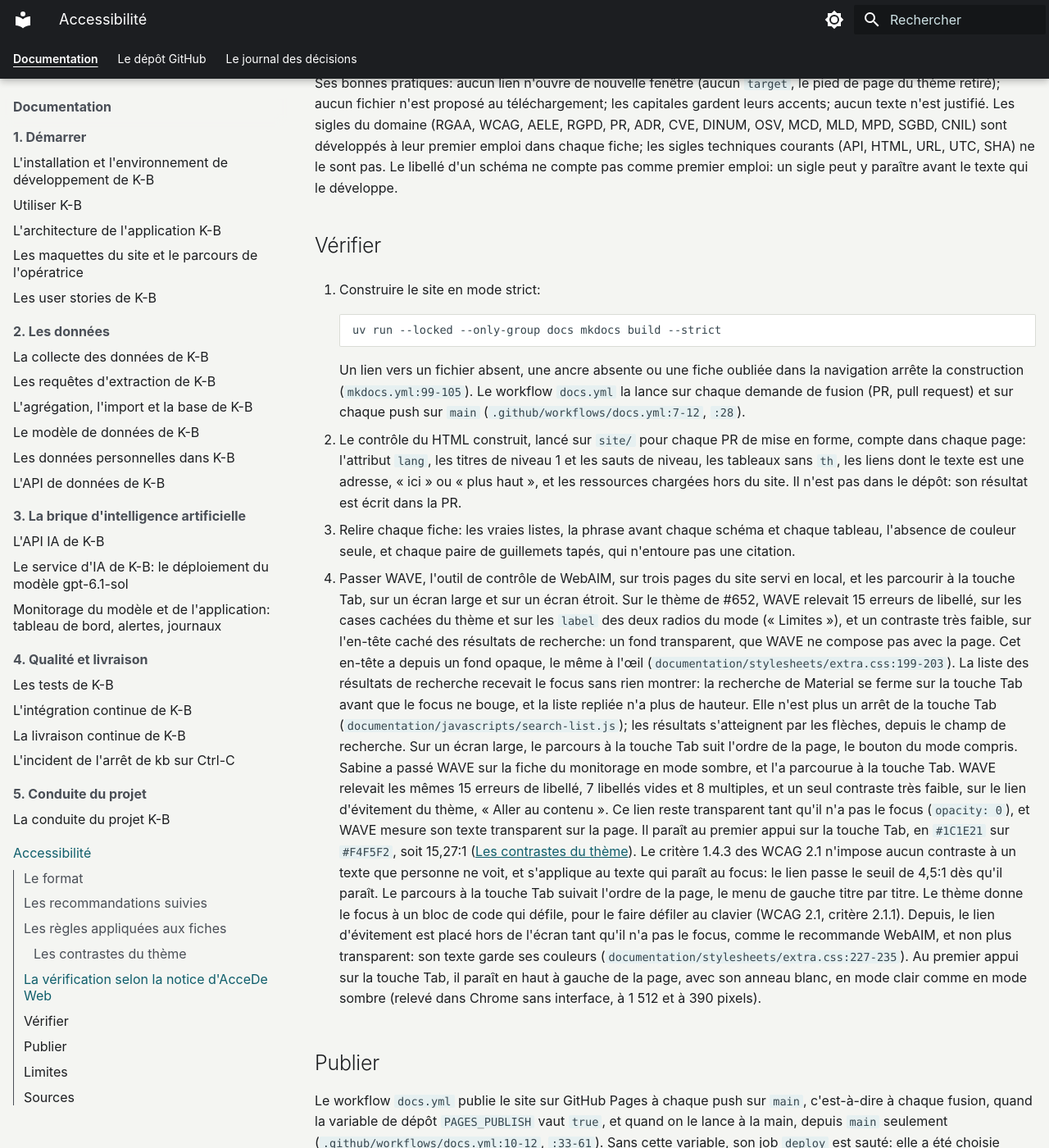
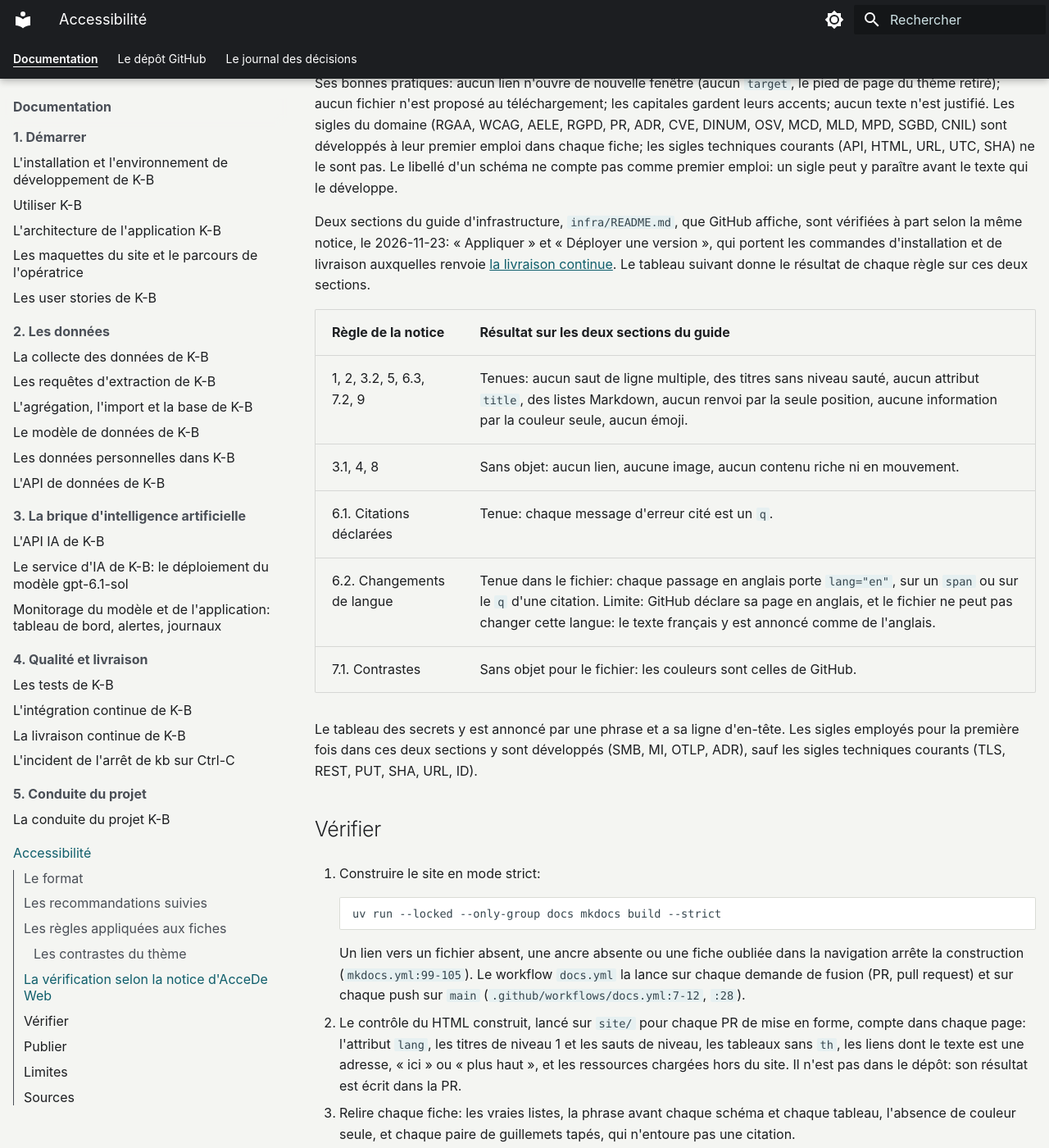
Before and after one commit to SabineLaurent/K-B, an MkDocs documentation site: the page built from documentation/accessibilite.md, in a window 1280 px wide and 1400 px high, scrolled down 12010 px. Shown: the whole window at 82% size. Built offline with MkDocs 1.6.1 and Material for MkDocs 9.7.7, drawn with Linux system fonts in a browser that asks for light colours; plug-ins that fetch from the network failed and are left out.

Commit message:
docs: tag the English passages and the quoted error messages of the sections Appliquer and Déployer une version of infra/README.md, expand SMB, MI, OTLP and ADR at their first use, announce the table of secrets by a sentence, and add the check of these two sections to the accessibility sheet (issue 705)

```diff
--- a/documentation/accessibilite.md
+++ b/documentation/accessibilite.md
@@ -188,6 +188,23 @@ AELE, RGPD, PR, ADR, CVE, DINUM, OSV, MCD, MLD, MPD, SGBD, CNIL) sont développ
 courants (API, HTML, URL, UTC, SHA) ne le sont pas. Le libellé d'un schéma ne compte pas comme premier emploi: un sigle
 peut y paraître avant le texte qui le développe.
 
+Deux sections du guide d'infrastructure, `infra/README.md`, que GitHub affiche, sont vérifiées à part selon la même
+notice, le 2026-11-23: « Appliquer » et « Déployer une version », qui portent les commandes d'installation et de
+livraison auxquelles renvoie [la livraison continue](livraison-continue.md). Le tableau suivant donne le résultat de
+chaque règle sur ces deux sections.
+
+| Règle de la notice | Résultat sur les deux sections du guide |
+|---|---|
+| 1, 2, 3.2, 5, 6.3, 7.2, 9 | Tenues: aucun saut de ligne multiple, des titres sans niveau sauté, aucun attribut `title`, des listes Markdown, aucun renvoi par la seule position, aucune information par la couleur seule, aucun émoji. |
+| 3.1, 4, 8 | Sans objet: aucun lien, aucune image, aucun contenu riche ni en mouvement. |
+| 6.1. Citations déclarées | Tenue: chaque message d'erreur cité est un `q`. |
+| 6.2. Changements de langue | Tenue dans le fichier: chaque passage en anglais porte `lang="en"`, sur un `span` ou sur le `q` d'une citation. Limite: GitHub déclare sa page en anglais, et le fichier ne peut pas changer cette langue: le texte français y est annoncé comme de l'anglais. |
+| 7.1. Contrastes | Sans objet pour le fichier: les couleurs sont celles de GitHub. |
+
+Le tableau des secrets y est annoncé par une phrase et a sa ligne d'en-tête. Les sigles employés pour la première fois
+dans ces deux sections y sont développés (SMB, MI, OTLP, ADR), sauf les sigles techniques courants (TLS, REST, PUT,
+SHA, URL, ID).
+
 ## Vérifier
 
 1. Construire le site en mode strict:
```
Also changed, not shown: infra/README.md (+22 -20 lines).
